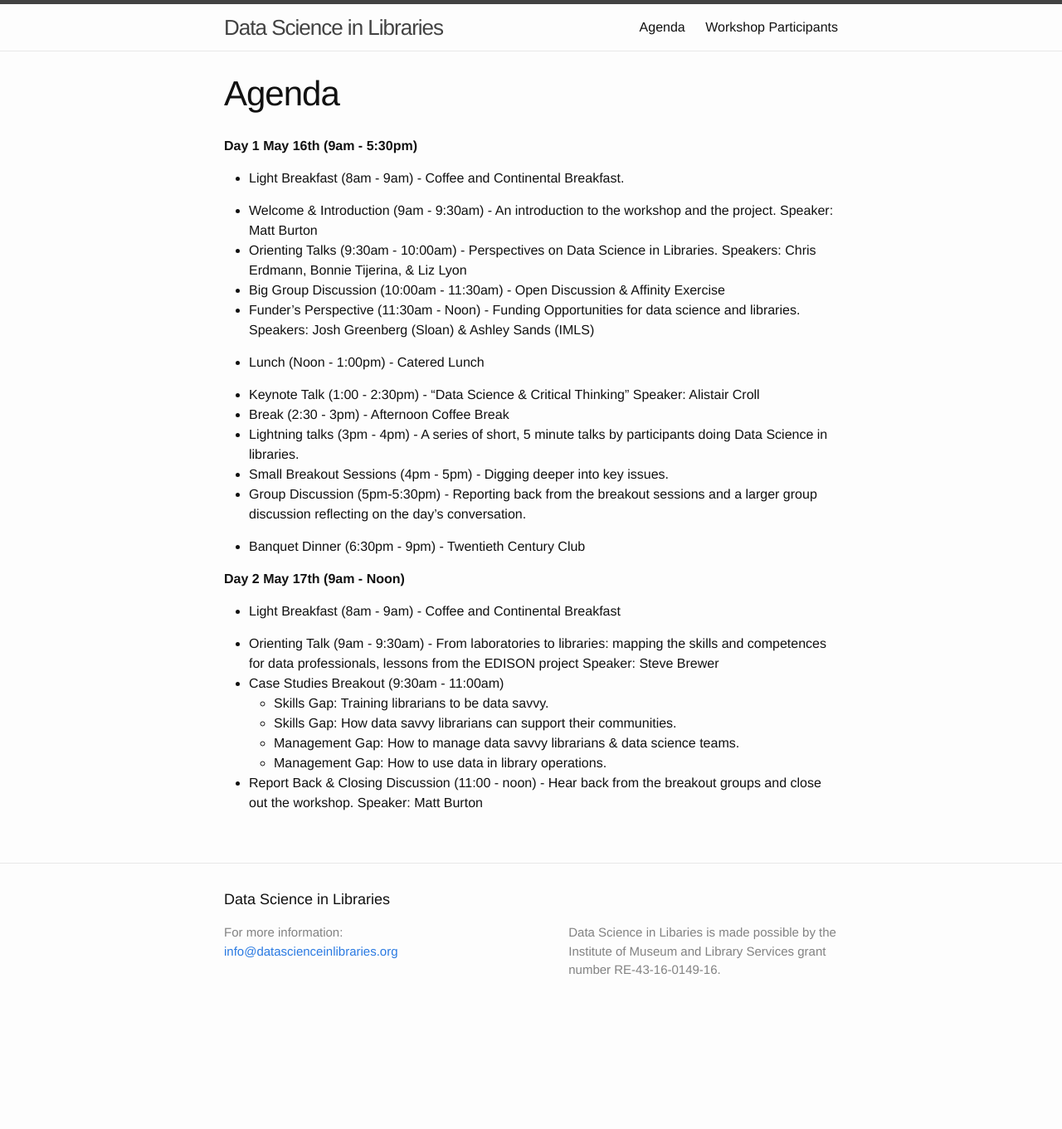
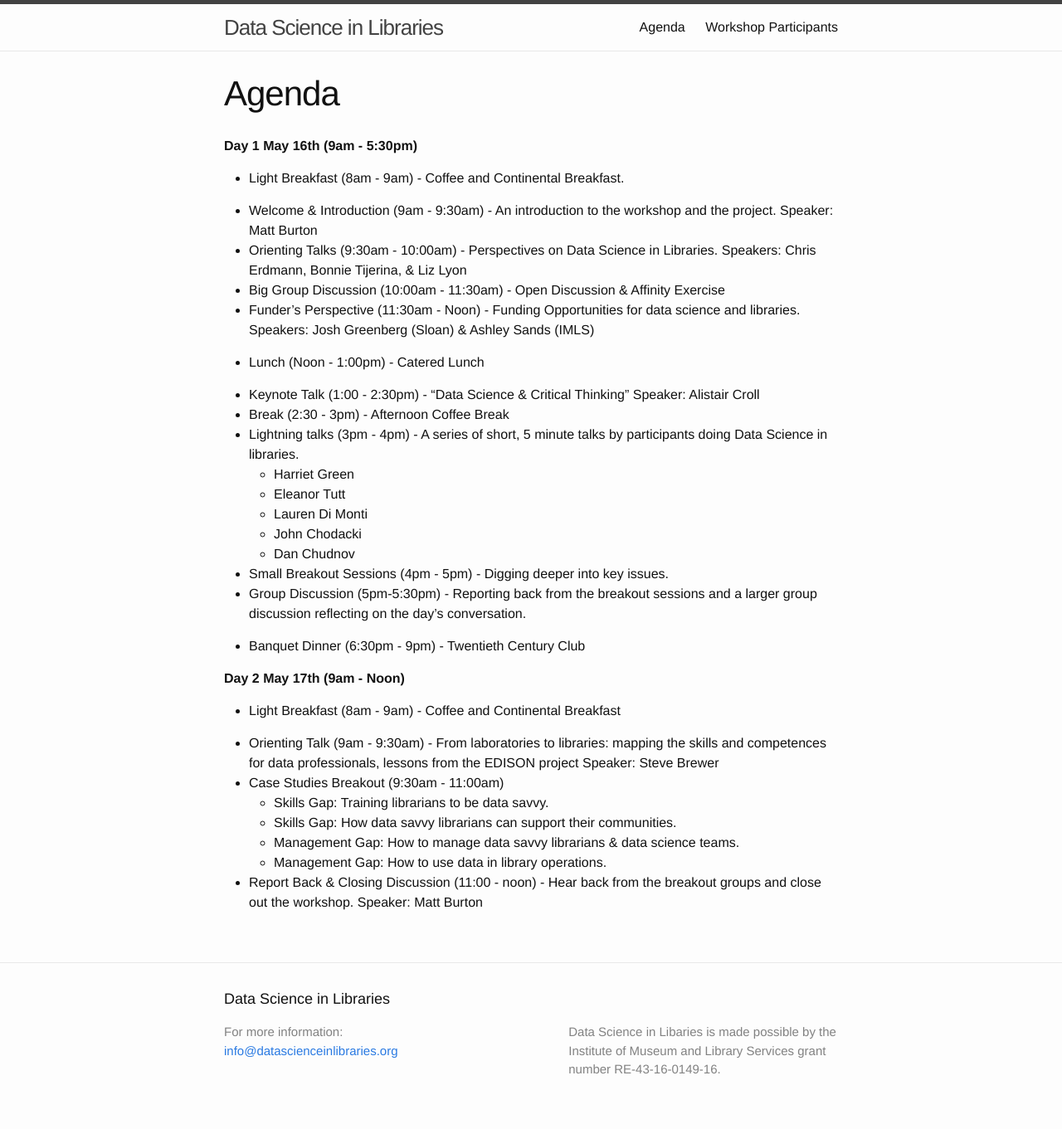
Before and after one commit to datascienceinlibraries/datascienceinlibraries.github.io, a Jekyll site: the page built from agenda.md, in a window 1280 px wide. Shown: the whole page at 83% size. Built offline with Jekyll 4.4.1, drawn with Linux system fonts in a browser that asks for light colours; before the commit the page ends 1241 px from its top, so only the background shows below that.

Commit message:
listing lightning talkers

```diff
--- a/agenda.md
+++ b/agenda.md
@@ -19,6 +19,11 @@ permalink: /agenda/
 Speaker: Alistair Croll
 * Break (2:30 - 3pm) - Afternoon Coffee Break
 * Lightning talks (3pm - 4pm) - A series of short, 5 minute talks by participants doing Data Science in libraries.
+  * Harriet Green
+  * Eleanor Tutt
+  * Lauren Di Monti
+  * John Chodacki
+  * Dan Chudnov
 * Small Breakout Sessions (4pm - 5pm) - Digging deeper into key issues.
 * Group Discussion (5pm-5:30pm) - Reporting back from the breakout sessions and a larger group discussion reflecting on the day’s conversation.
 
```
